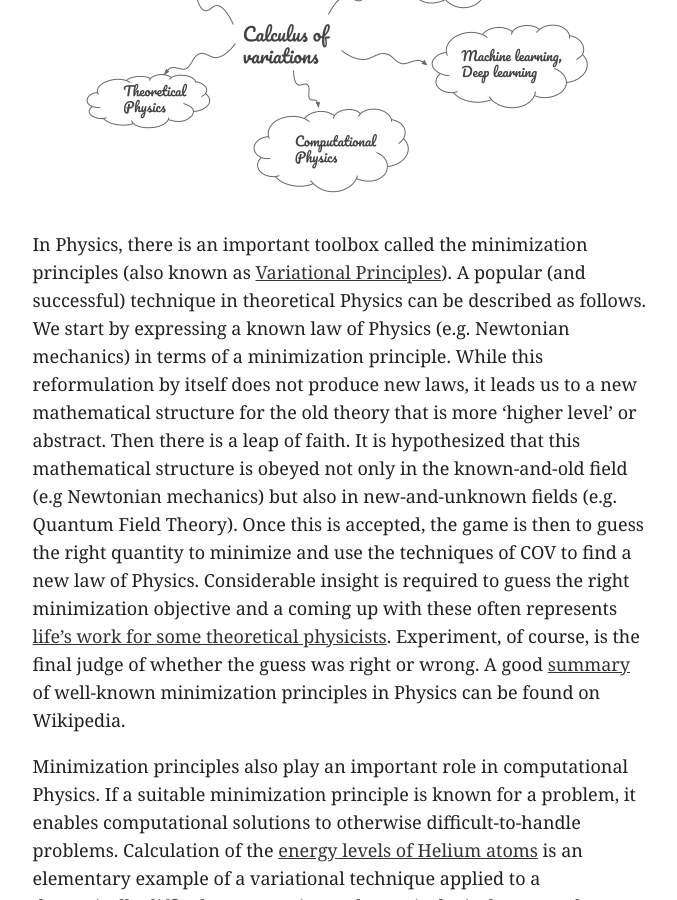
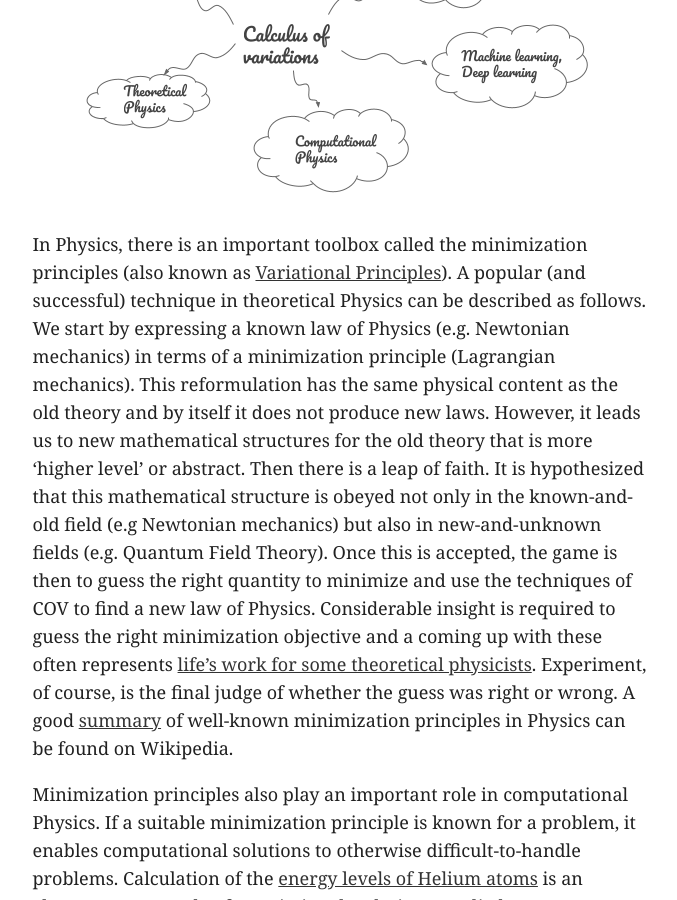
Before and after one commit to rohan-kekatpure/rohan-kekatpure.github.io, a Jekyll site: the page built from _posts/2020-08-11-calculus-of-variations.md, in a window 1280 px wide and 900 px high, scrolled down 2162 px. Shown: the whole window, without its empty margins (300-977 px from the left). Built offline with Jekyll 4.4.1, drawn with Linux system fonts in a browser that asks for light colours; formulas are drawn with MathJax 3.

Commit message:
Introduction to  COV

```diff
--- a/_posts/2020-08-11-calculus-of-variations.md
+++ b/_posts/2020-08-11-calculus-of-variations.md
@@ -58,15 +58,16 @@ It is worth seeing briefly how COV game is played in different fields before mov
 In Physics, there is an important toolbox called the minimization principles (also known as [Variational
 Principles](https://en.wikipedia.org/wiki/Variational_principle)). A popular (and successful) technique in theoretical
 Physics can be described as follows. We start by expressing a known law of Physics (e.g. Newtonian mechanics) in terms
-of a minimization principle. While this reformulation by itself does not produce new laws, it leads us to a new
-mathematical structure for the old theory that is more 'higher level' or abstract. Then there is a leap of faith. It is
-hypothesized that this mathematical structure is obeyed not only in the known-and-old field (e.g Newtonian mechanics)
-but also in new-and-unknown fields (e.g. Quantum Field Theory). Once this is accepted, the game is then to guess the
-right quantity to minimize and use the techniques of COV to find a new law of Physics. Considerable insight is required
-to guess the right minimization objective and a coming up with these often represents [life's work for some theoretical
-physicists](https://en.wikipedia.org/wiki/Higgs_boson#History). Experiment, of
-course, is the final judge of whether the guess was right or wrong. A good [summary](https://en.wikipedia
-.org/wiki/Lagrangian_field_theory) of well-known minimization principles in Physics can be found on Wikipedia.
+of a minimization principle (Lagrangian mechanics). This reformulation has the same physical content as the old theory
+and by itself it does not produce new laws. However, it leads us to new mathematical structures for the old theory that
+is more 'higher level' or abstract. Then there is a leap of faith. It is hypothesized that this mathematical structure
+is obeyed not only in the known-and-old field (e.g Newtonian mechanics) but also in new-and-unknown fields (e.g. Quantum
+Field Theory). Once this is accepted, the game is then to guess the right quantity to minimize and use the techniques of
+COV to find a new law of Physics. Considerable insight is required to guess the right minimization objective and a
+coming up with these often represents [life's work for some theoretical
+physicists](https://en.wikipedia.org/wiki/Higgs_boson#History). Experiment, of course, is the final judge of whether the
+guess was right or wrong. A good [summary](https://en.wikipedia org/wiki/Lagrangian_field_theory) of well-known
+minimization principles in Physics can be found on Wikipedia.
 
 Minimization principles also play an important role in computational Physics. If a suitable minimization principle is
 known for a problem, it enables computational solutions to otherwise difficult-to-handle problems. Calculation of the
```
